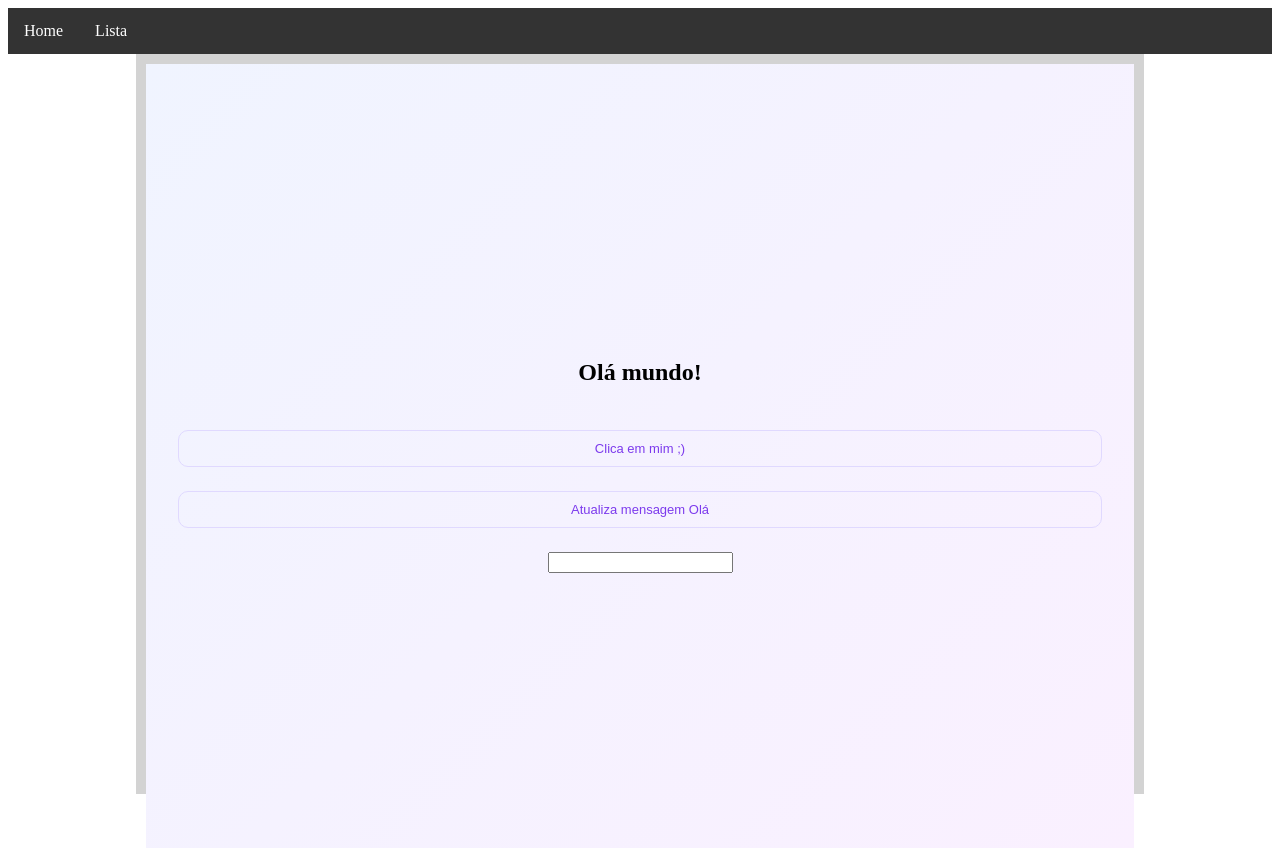
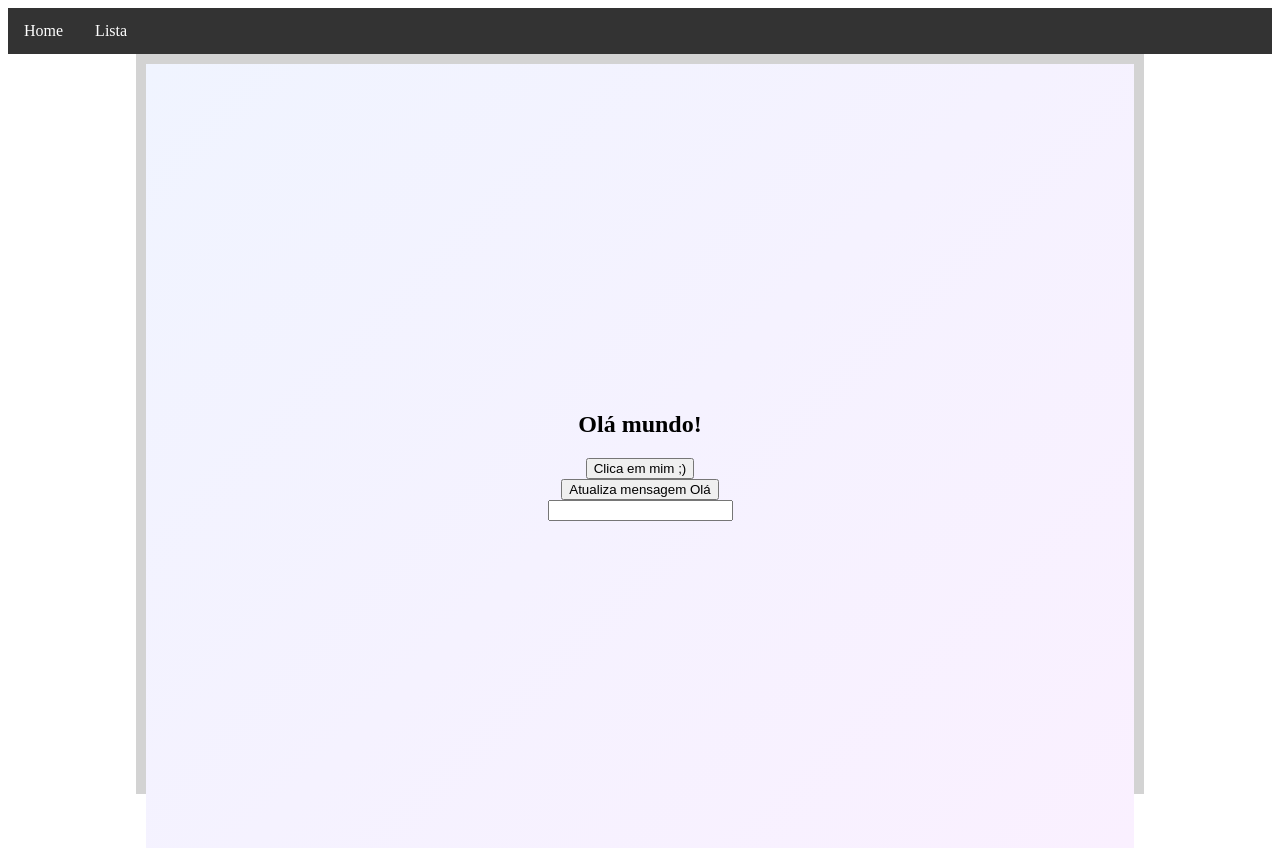
Before and after one commit to Drakgos/Tarefa-Lista, a Next.js app: page / in a window 1280 px wide. Built offline with nearby package versions, Linux system fonts and the light colour scheme.

Commit message:
Mudanças no globall css

```diff
--- a/src/app/page.module.css
+++ b/src/app/page.module.css
@@ -4,7 +4,7 @@
   align-items: center;
   justify-content: center;
   min-height: 90vh;
-  gap: 1.5rem;
+  gap: 0;
   padding: 2rem;
   background: linear-gradient(135deg, #f0f4ff 0%, #faf0ff 100%);
 }
@@ -18,38 +18,4 @@
   display: flex;
   flex-direction: column;
   align-items: center;
-  gap: 1.5rem;
-  box-shadow: 0 8px 40px rgba(100, 80, 200, 0.12), 0 1px 4px rgba(0, 0, 0, 0.06);
 }
-
-.btnCust {
-  width: 100%;
-  padding: 10px 0;
-  border-radius: 10px;
-  border: 1.5px solid #e0d9ff;
-  background: transparent;
-  color: #7c3aed;
-  font-size: 13px;
-  font-weight: 500;
-  cursor: pointer;
-  transition: background 0.2s;
-}
-
-.btnCust:hover {
-  background: #f5f0ff;
-}
-
-/* Classe extra para o botão principal (Atualizar) */
-.btnPrimary {
-  padding: 10px 18px;
-  border-radius: 10px;
-  border: none;
-  background: linear-gradient(135deg, #7c3aed, #6366f1);
-  color: white;
-  font-size: 14px;
-  font-weight: 500;
-  cursor: pointer;
-  transition: opacity 0.2s;
-}
-
-.btnPrimary:hover { opacity: 0.9; }
```
